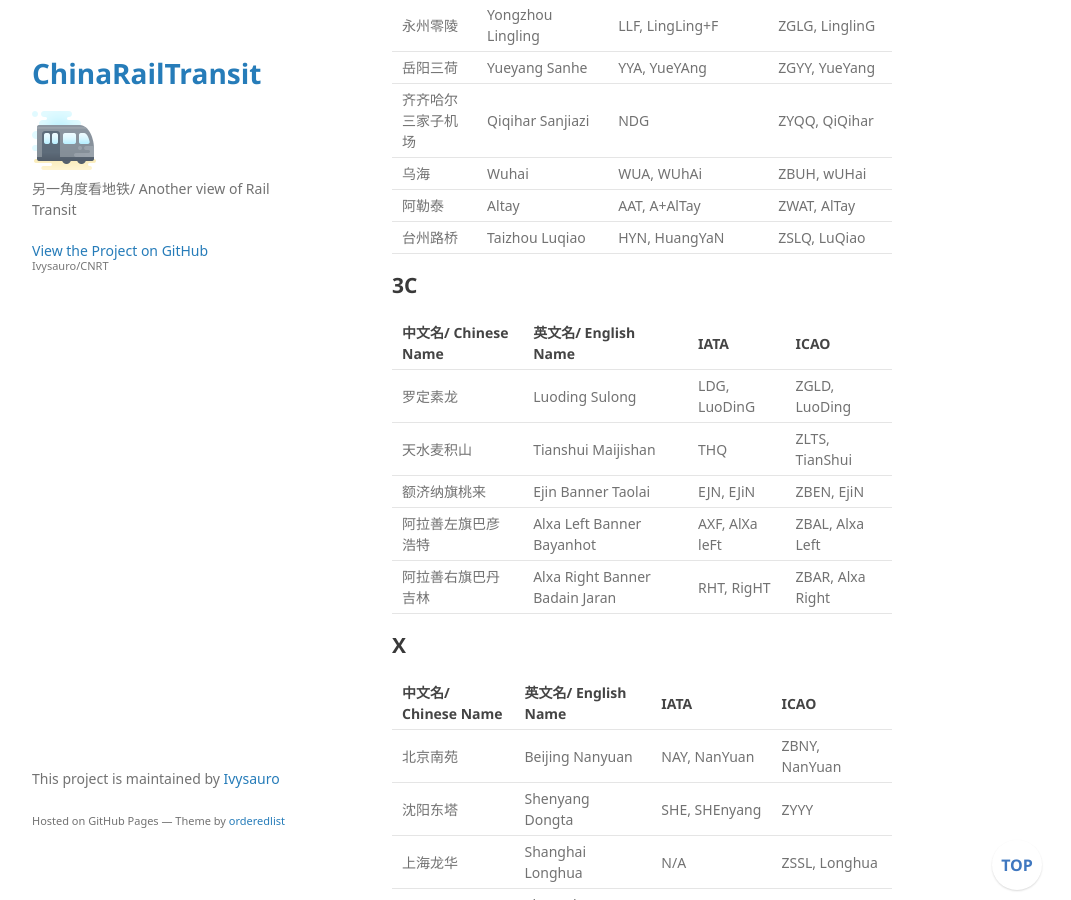
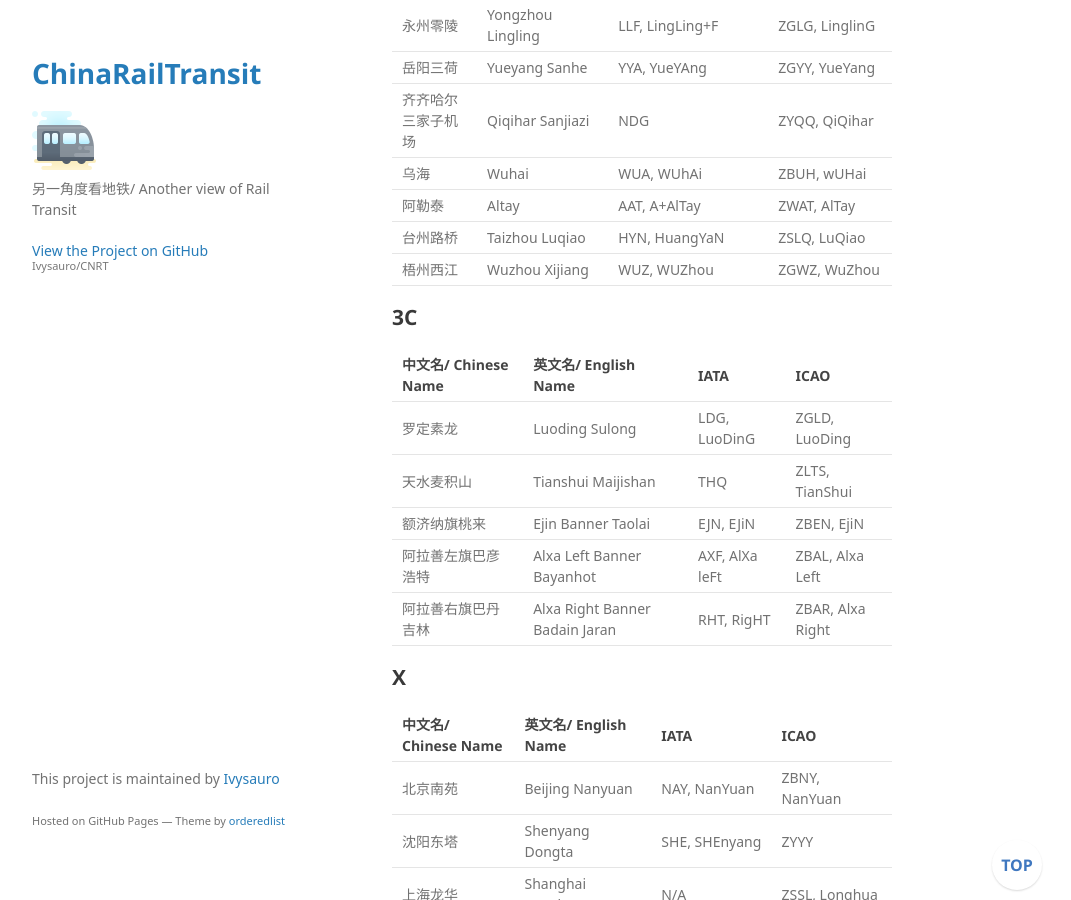
Before and after one commit to Ivysauro/CNRT, a Jekyll site: the page built from data/Airport.md, in a window 1280 px wide and 900 px high, scrolled down 8971 px. Shown: the whole window, without its empty margins (178-1249 px from the left). Built offline with Jekyll 4.4.1, drawn with Linux system fonts in a browser that asks for light colours; some web fonts are replaced; our own code applies the rules of GitHub Pages for plain Markdown files; a script that is not in the unit is left out.

Commit message:
🍊添加梧州数据

```diff
--- a/data/Airport.md
+++ b/data/Airport.md
@@ -206,6 +206,7 @@
 | 乌海 | Wuhai | WUA, WUhAi | ZBUH, wUHai |
 | 阿勒泰 | Altay | AAT, A+AlTay | ZWAT, AlTay |
 | 台州路桥 | Taizhou Luqiao | HYN, HuangYaN | ZSLQ, LuQiao |
+| 梧州西江 | Wuzhou Xijiang | WUZ, WUZhou | ZGWZ, WuZhou |
 
 ## 3C
 
```
